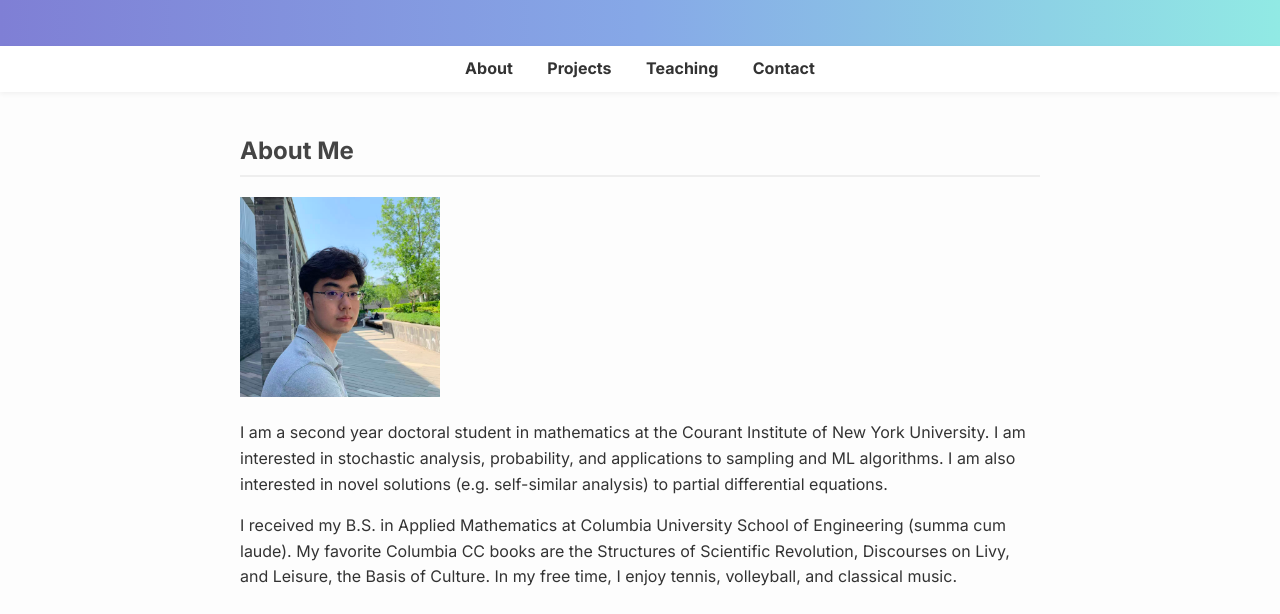
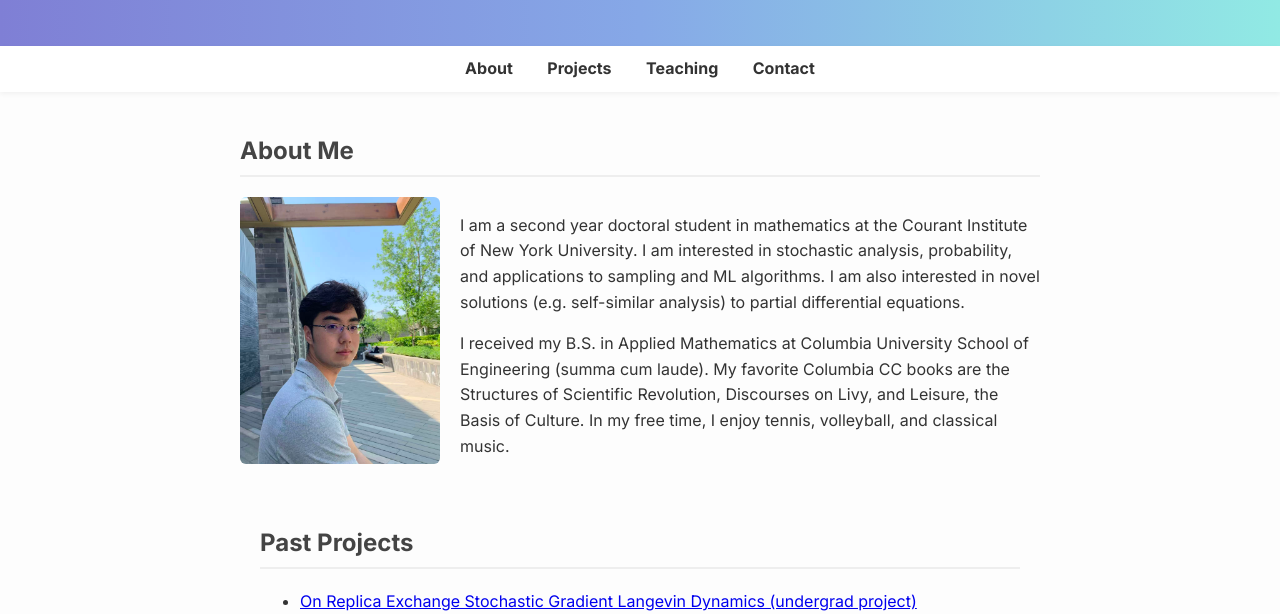
Before and after one commit to kevinzhang340/kevinzhang340.github.io, a plain HTML site: page index.html in a window 1280 px wide. Shown: the part 138-752 px from the top of the page. Drawn offline with Linux system fonts and the light colour scheme.

Commit message:
Update index.html

```diff
--- a/index.html
+++ b/index.html
@@ -34,19 +34,24 @@
 
 
 
-    .about-img {
+    .about-content {
+  /* ensure container encloses floated element */
+  overflow: auto;  /* or use clear technique */
+}
 
-      float: left;                  /* Pushes image to the left side */
+.about-img {
+  float: left;             /* float image to left */
+  margin: 0 20px 20px 0;   /* right and bottom spacing */
+  max-width: 200px;        /* adjust size as needed */
+  height: auto;             /* maintain aspect ratio */
+  border-radius: 6px;       /* optional styling */
+}
 
-      margin: 0 20px 20px 0;        /* Adds spacing around the image */
+.about-text {
+  /* ensures text container is aware of float, but you often don’t need much here */
+}
+/* optionally clear floats after this section if needed */
 
-      max-width: 200px;             /* Or whatever size fits well */
-
-      height: auto;                 /* Maintain image ratio */
-
-      border-radius: 8px;           /* Optional: rounded corners */
-
-    }
 
 
 
@@ -377,20 +382,10 @@
 
  <section id="#about">
     <h2>About Me</h2>
+    <div class="about-content">
+    <img src="kaiwen-zhang-web.jpg" alt="My Photo" class="about-img">
 
-    <img src="kaiwen-zhang-web.jpg" alt="My Photo" style="
-
-    width: 200px;
-
-    height: 200px;
-
-    object-fit: cover;
-
-    border-radius: 0;
-
-  ">
-
-
+    <div class="about-text">
 
     <p>I am a second year doctoral student in mathematics at the Courant Institute of New York University. I am interested in stochastic analysis, probability, and applications to sampling and ML algorithms. I am also interested in novel solutions (e.g. self-similar analysis) to partial differential equations.</p>
 
@@ -399,7 +394,7 @@
     <p>I received my B.S. in Applied Mathematics at Columbia University School of Engineering (summa cum laude). My favorite Columbia CC books are the Structures of Scientific Revolution, Discourses on Livy, and Leisure, the Basis of Culture. In my free time, I enjoy tennis, volleyball, and classical music.</p>
 
 
-
+    </div>
   </div>
 
 
```
